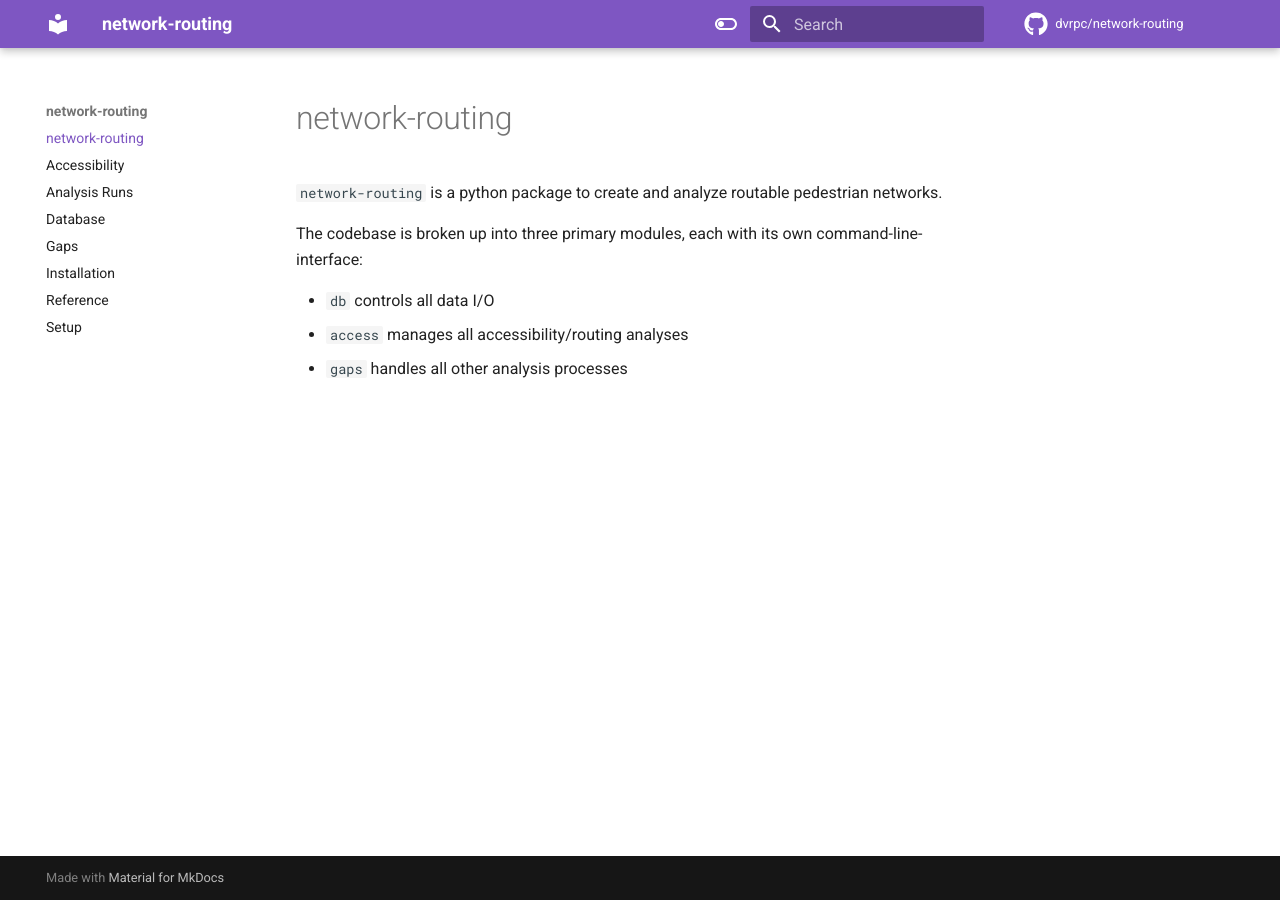
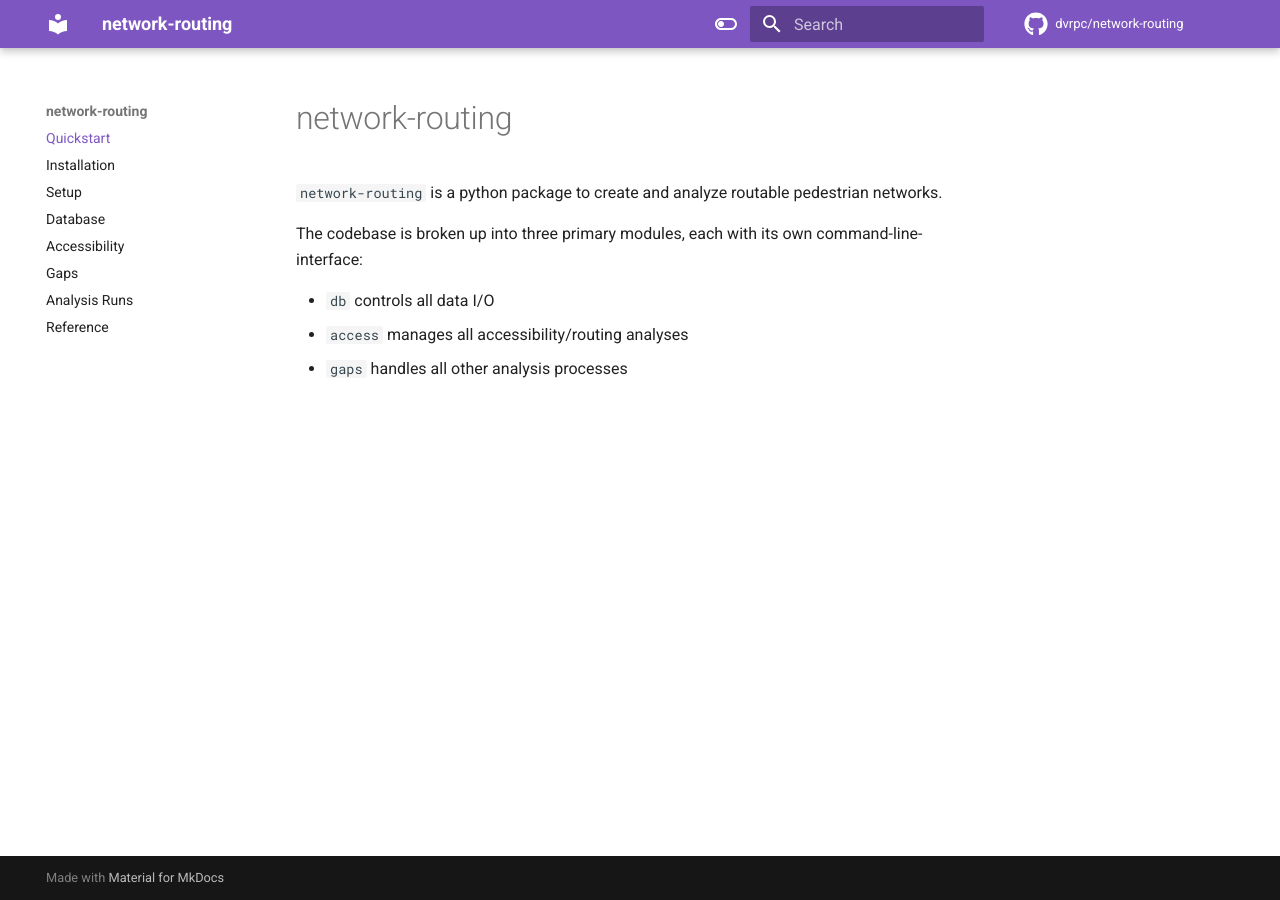
Before and after one commit to dvrpc/network-routing, an MkDocs documentation site: the page built from docs/index.md, in a window 1280 px wide. Built offline with MkDocs 1.6.1 and Material for MkDocs 9.7.7, drawn with Linux system fonts in a browser that asks for light colours; comment, search, counter and statistics services are not loaded; part of the change alters nothing that is shown.

```diff
--- a/mkdocs.yml
+++ b/mkdocs.yml
@@ -19,3 +19,29 @@ theme:
         name: Switch to light mode
 repo_url: https://github.com/dvrpc/network-routing
 repo_name: dvrpc/network-routing
+plugins:
+  - search
+  - mkdocstrings:
+      handlers:
+        python:
+          rendering:
+            show_root_toc_entry: false
+            show_if_no_docstring: true
+            group_by_category: false
+
+markdown_extensions:
+  - pymdownx.tabbed
+  - pymdownx.highlight
+  - pymdownx.superfences
+  - markdown_include.include:
+      base_path: docs
+
+nav:
+  - Quickstart: index.md
+  - installation.md
+  - setup.md
+  - database.md
+  - accessibility.md
+  - gaps.md
+  - analysis_runs.md
+  - Reference: reference.md
```
